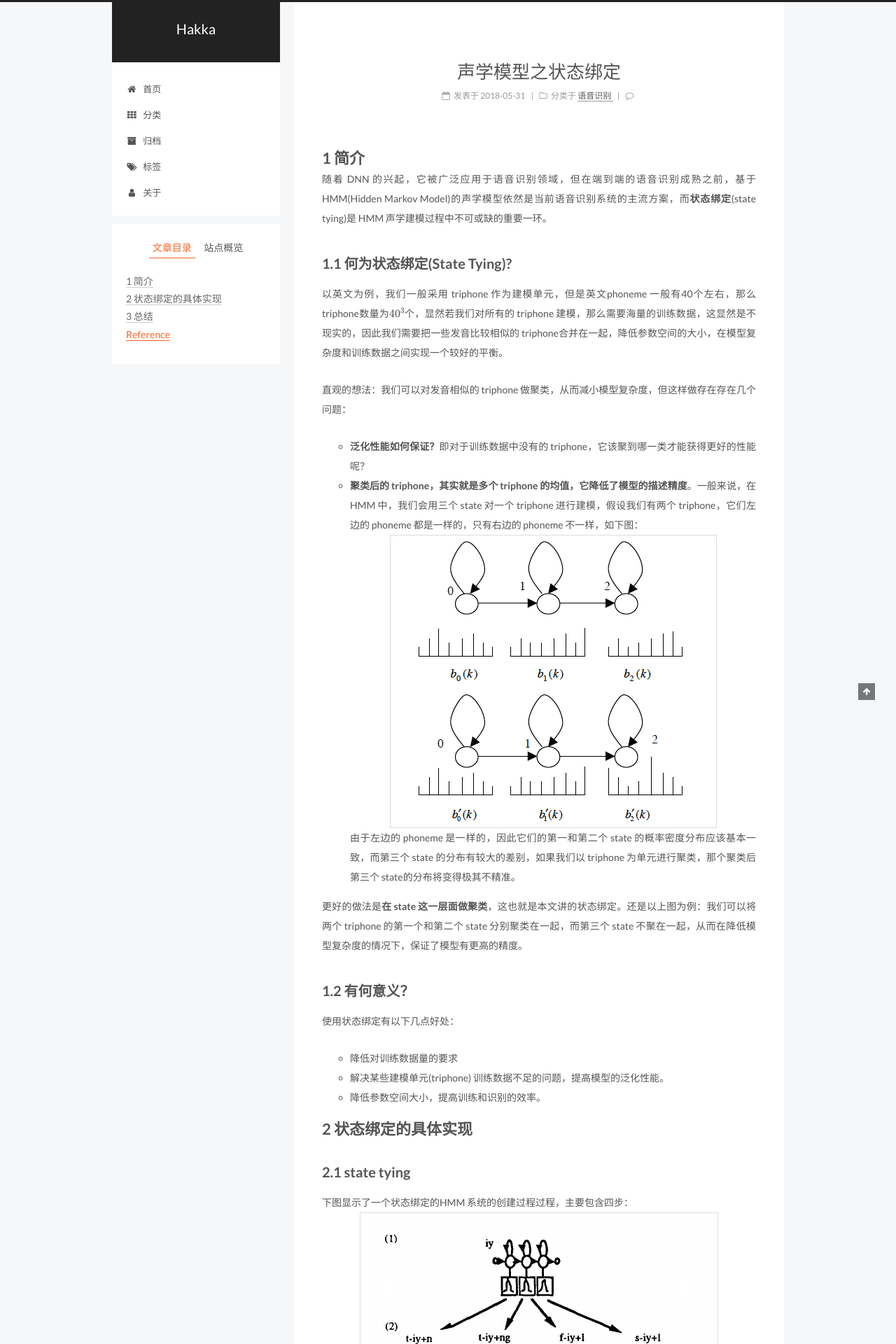
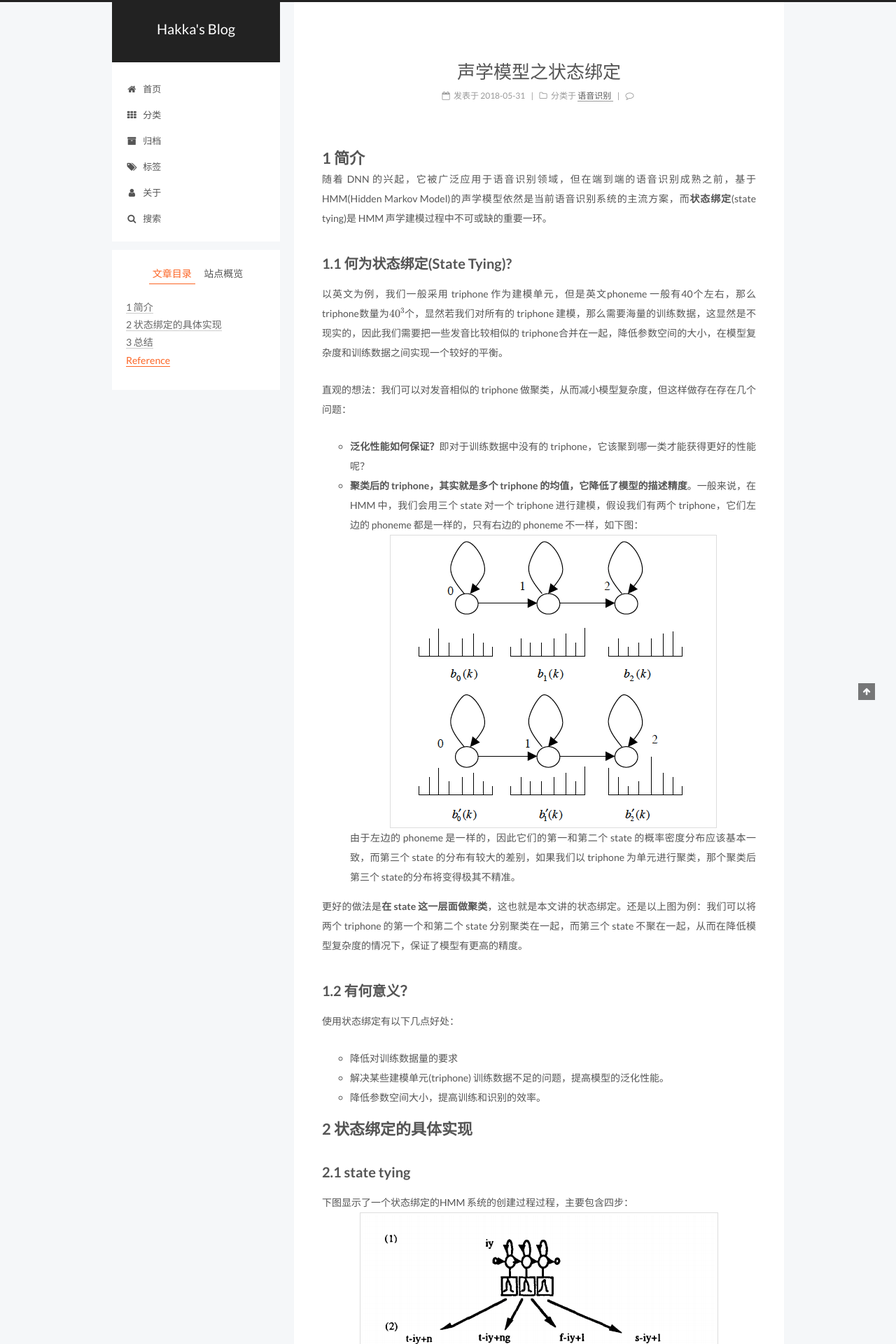
Before and after one commit to xingui/xingui.github.io, a Jekyll site: the page built from _posts/2018-05-31-State_tying_for_acoustic_modeling.md, in a window 1280 px wide. Shown: the top 1920 px of the page at 70% size. Built offline with Jekyll 4.4.1, drawn with Linux system fonts in a browser that asks for light colours; formulas are drawn with MathJax 3; comment, search, counter and statistics services are not loaded; some of the changed text lies outside the part shown.

```diff
--- a/Gemfile
+++ b/Gemfile
@@ -1,3 +1,4 @@
 source 'https://rubygems.org'
 gem 'github-pages', group: :jekyll_plugins
 #gem 'jekyll-admin', group: :jekyll_plugins
+gem 'wdm', '>= 0.1.0' if Gem.win_platform?
--- a/_config.yml
+++ b/_config.yml
@@ -4,7 +4,7 @@
 # ---------------------------------------------------------------
 
 # Site
-title: Hakka
+title: Hakka's Blog
 subtitle:
 description: Life is too short, don't live the same day twice.
 author: Hakka
@@ -354,6 +354,10 @@ custom_logo:
 # https://github.com/chriskempson/tomorrow-theme
 highlight_theme: normal
 
+# reward setting
+reward_comment: 坚持原创技术分享，您的支持将鼓励我继续创作！
+wechatpay: /uploads/wechat_pay.jpg
+alipay: /uploads/alipay.jpg
 
 # ---------------------------------------------------------------
 # Third Party Services Settings
@@ -381,7 +385,7 @@ han: false
 # Disqus
 disqus:
   enable: true
-  shortname:
+  shortname: xingui-github-io
   count: true
   # hide comments (visitors need to click to load the comments)
   # count need to be false when hide is true
@@ -560,7 +564,7 @@ algolia_search:
 
 # Local search
 local_search:
-  enable: false
+  enable: true
   # if auto, trigger search by changing input
   # if manual, trigger search by pressing enter key or search button
   trigger: auto
```
Also changed, not shown: Gemfile.lock, uploads/alipay.jpg (added), uploads/wechat_pay.jpg (added).
